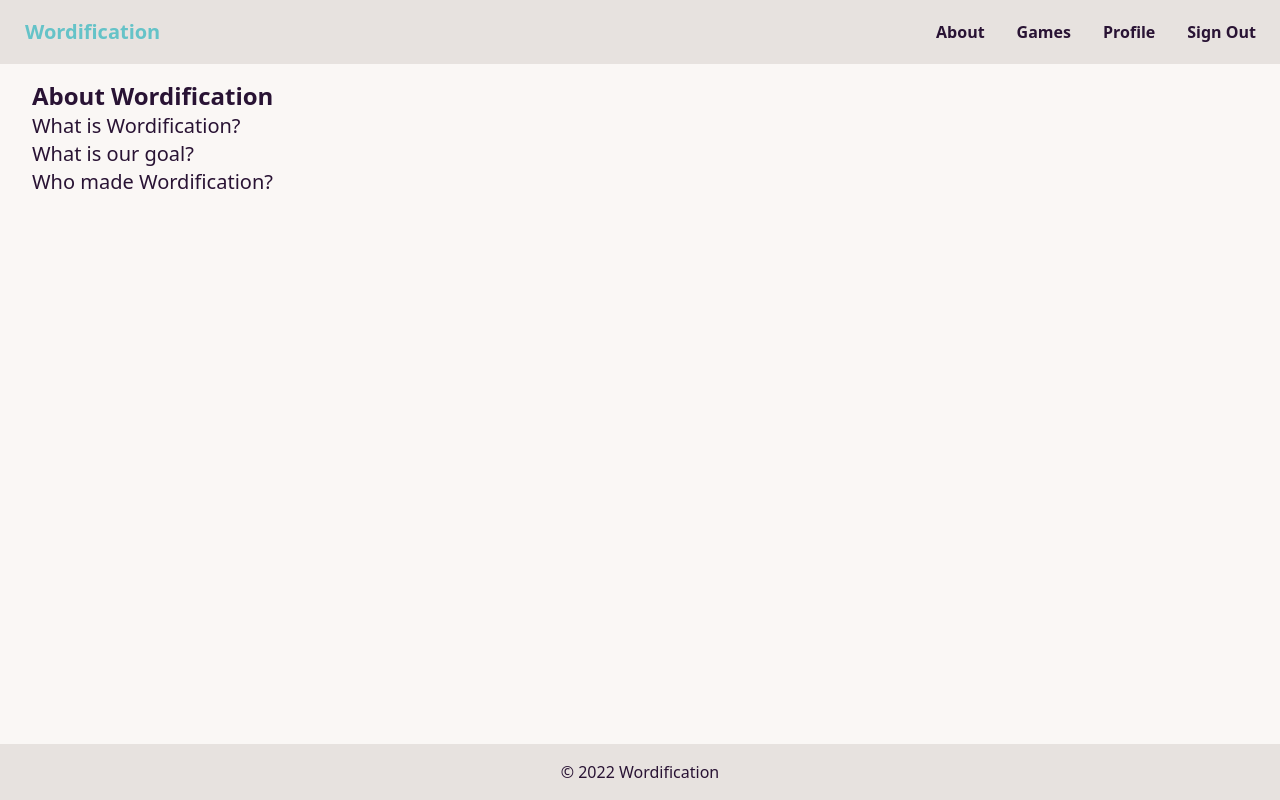
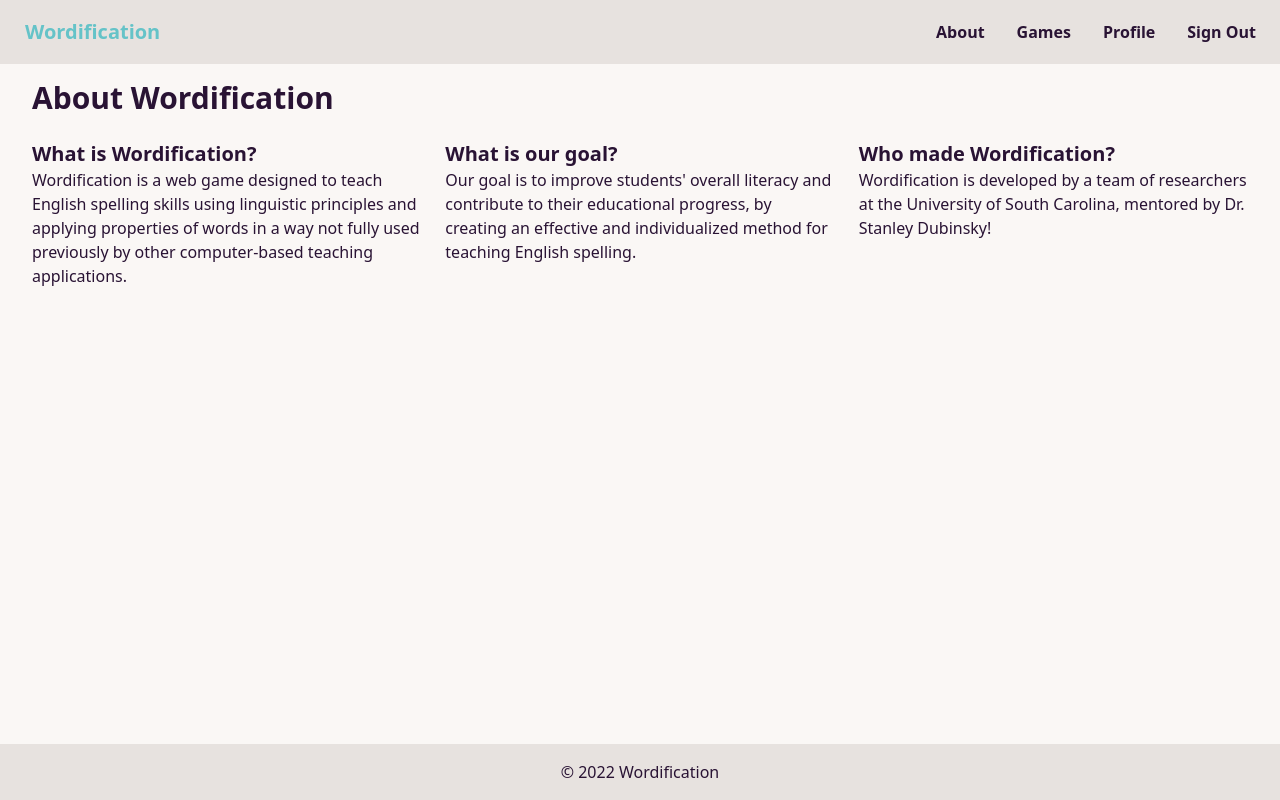
Before and after one commit to wordification/front, a Next.js app: page /about in a window 1280 px wide. Built offline with nearby package versions, Linux system fonts and the light colour scheme.

Commit message:
feat:created basic about page

```diff
--- a/app/about/page.tsx
+++ b/app/about/page.tsx
@@ -1,9 +1,17 @@
 const Page = () => (
   <>
-    <h2 className="text-2xl font-bold">About Wordification</h2>
-    <h3 className="text-xl">What is Wordification?</h3>
-    <h3 className="text-xl">What is our goal?</h3>
-    <h3 className="text-xl">Who made Wordification?</h3>
+    <h2 className="text-3xl font-bold mb-6">About Wordification</h2>
+    <div className="flex content-center grid grid-cols-3 gap-x-6">
+      <h3 className="text-xl font-bold">What is Wordification?</h3>
+      <h3 className="text-xl font-bold">What is our goal?</h3>
+      <h3 className="text-xl font-bold">Who made Wordification?</h3>
+      <p> Wordification is a web game designed to teach English spelling skills using linguistic principles and applying properties of words in a way not fully used previously by other computer-based teaching applications. </p>
+
+      <p> Our goal is to improve students' overall literacy and contribute to their educational progress, by creating an effective and individualized method for teaching English spelling.</p>
+
+      <p> Wordification is developed by a team of researchers at the University of South Carolina, mentored by Dr. Stanley Dubinsky! </p>
+    </div>
+
   </>
 );
 
```
